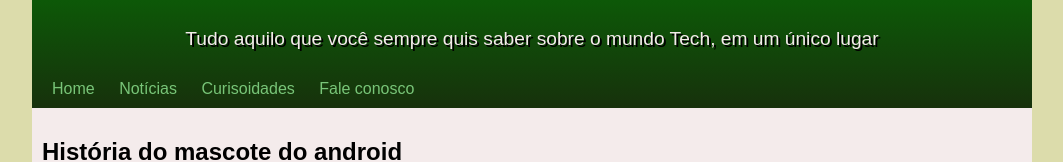
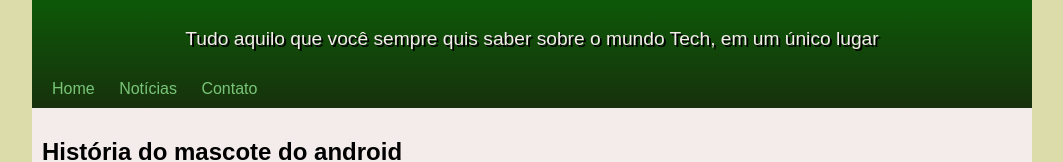
Before and after one commit to PetronioValentini/HTML_CSS, a plain HTML site: page Desafio 1/index.html in a window 1280 px wide. Shown: the part 133-295 px from the top of the page, without its empty margins (108-1171 px from the left). Drawn offline with Linux system fonts and the light colour scheme.

```diff
--- a/Desafio 1/index.html
+++ b/Desafio 1/index.html
@@ -14,8 +14,7 @@
         <nav>
             <a href="#">Home</a>
             <a href="#">Notícias</a>
-            <a href="#">Curisoidades</a>
-            <a href="#">Fale conosco</a>
+            <a href="#">Contato</a>
         </nav>
     </header>
 
```
